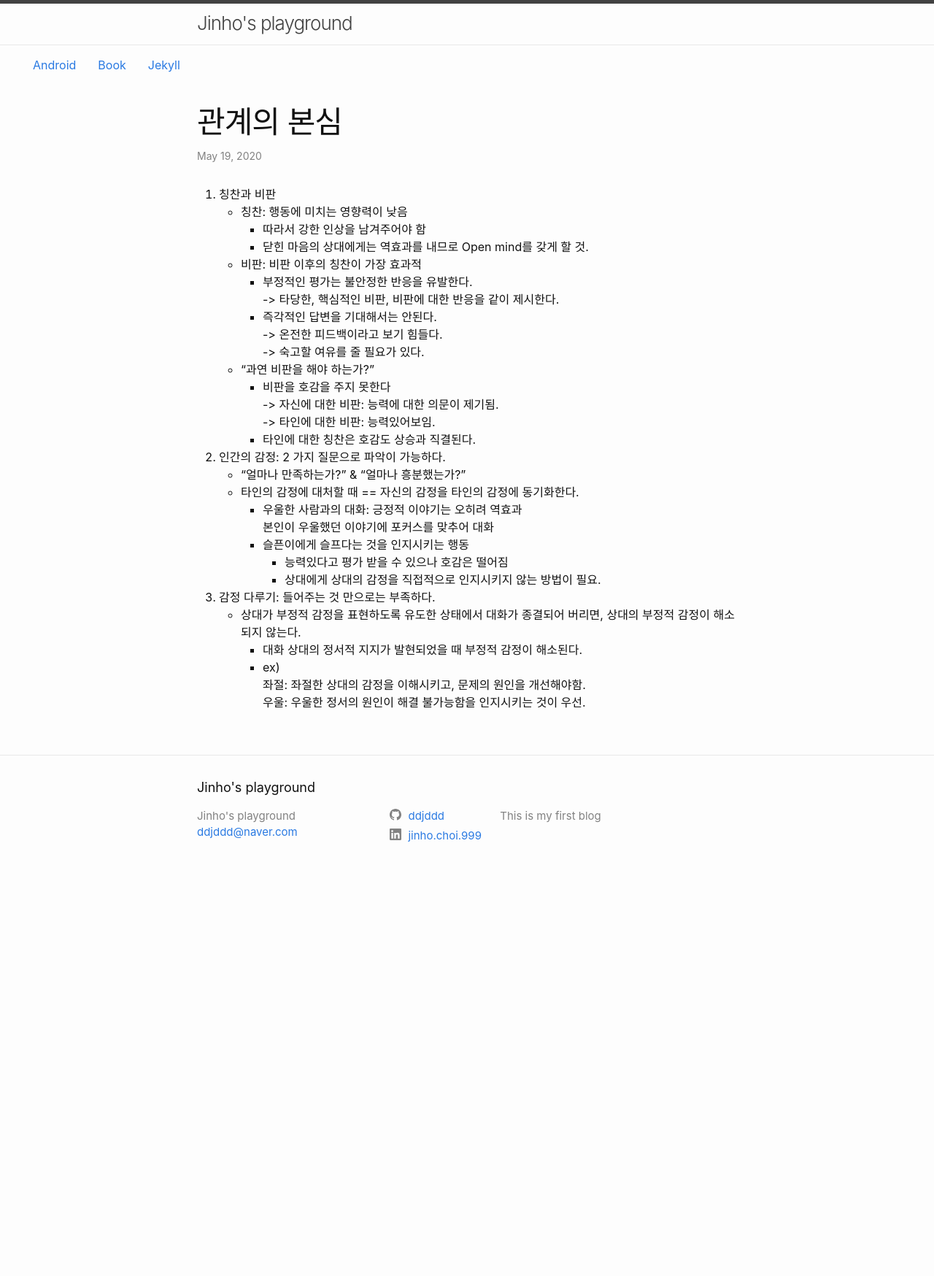
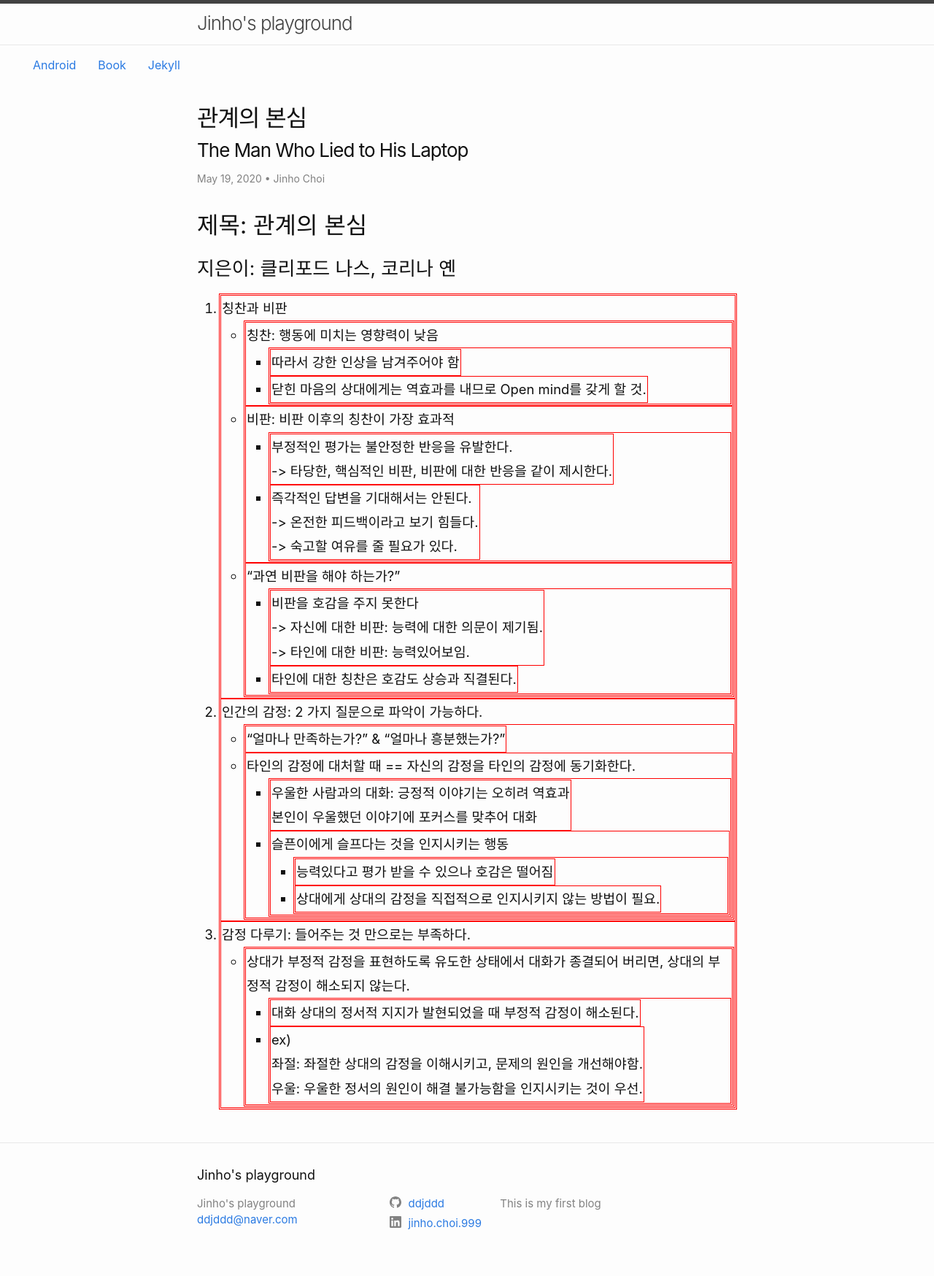
Before and after one commit to ddjddd/ddjddd.github.io, a Jekyll site: the page built from _posts/Book/2020-05-19-TheManWhoLiedToHisLaptop.md, in a window 1280 px wide. Shown: the whole page at 73% size. Built offline with Jekyll 4.4.1, drawn with Linux system fonts in a browser that asks for light colours; before the commit the page ends 1217 px from its top, so only the background shows below that.

Commit message:
Add new post & new post themne

```diff
--- /dev/null
+++ b/_layouts/post_book.html
@@ -0,0 +1,30 @@
+---
+layout: default
+---
+<article class="post h-entry" itemscope itemtype="http://schema.org/BlogPosting">
+
+  <header class="post-book-header">
+    <h1 class="post-book-title p-name" itemprop="name headline">{{ page.title | escape }}</h1>
+    {%- if page.subtitle -%}
+    <h2 class="post-book-title p-name" itemprop="name headline">{{ page.subtitle | escape }}</h2>
+    {%- endif -%}
+    <p class="post-meta">
+      <time class="dt-published" datetime="{{ page.date | date_to_xmlschema }}" itemprop="datePublished">
+        {%- assign date_format = site.minima.date_format | default: "%b %-d, %Y" -%}
+        {{ page.date | date: date_format }}
+      </time>
+      {%- if page.author -%}
+        • <span itemprop="author" itemscope itemtype="http://schema.org/Person"><span class="p-author h-card" itemprop="name">{{ page.author }}</span></span>
+      {%- endif -%}</p>
+  </header>
+
+  <div class="post-book-content e-content" itemprop="articleBody">
+    {{ content }}
+  </div>
+
+  {%- if site.disqus.shortname -%}
+    {%- include disqus_comments.html -%}
+  {%- endif -%}
+
+  <a class="u-url" href="{{ page.url | relative_url }}" hidden></a>
+</article>
--- a/_posts/Book/2020-05-19-TheManWhoLiedToHisLaptop.md
+++ b/_posts/Book/2020-05-19-TheManWhoLiedToHisLaptop.md
@@ -1,8 +1,13 @@
 ---
-layout: post
+layout: post_book
 title: 관계의 본심
+subtitle: The Man Who Lied to His Laptop
+author: Jinho Choi
 categories: [Book]
 ---
+
+## 제목: 관계의 본심
+### 지은이: 클리포드 나스, 코리나 옌
 
 1. 칭찬과 비판
     - 칭찬: 행동에 미치는 영향력이 낮음
--- /dev/null
+++ b/_sass/layout/_layout-post-book.scss
@@ -0,0 +1,67 @@
+.post-book-header {
+    margin-bottom: $spacing-unit;
+
+  // Custom
+  h1 {
+    @include relative-font-size(2);
+
+    @include media-query($on-laptop) {
+      @include relative-font-size(1.75);
+    }
+  }
+
+  h2 {
+    @include relative-font-size(1.625);
+
+    @include media-query($on-laptop) {
+      @include relative-font-size(1.375);
+    }
+  }
+}
+
+.post-book-title {
+  @include relative-font-size(2.625);
+  letter-spacing: -1px;
+  line-height: 1;
+
+  @include media-query($on-laptop) {
+    @include relative-font-size(2.25);
+  }
+}
+
+.post-book-content {
+  margin-bottom: $spacing-unit;
+
+  h2 {
+    @include relative-font-size(2);
+
+    @include media-query($on-laptop) {
+      @include relative-font-size(1.75);
+    }
+  }
+
+  h3 {
+    @include relative-font-size(1.625);
+
+    @include media-query($on-laptop) {
+      @include relative-font-size(1.375);
+    }
+  }
+
+  h4 {
+    @include relative-font-size(1.25);
+
+    @include media-query($on-laptop) {
+      @include relative-font-size(1.125);
+    }
+  }
+
+  // Custom body
+  ol, li, ul{
+    @include relative-font-size(1.15);
+    line-height: 1.8;
+    float: left;
+    border: 1px solid red;
+    padding: 1px;
+  }
+}
--- a/_sass/minima.scss
+++ b/_sass/minima.scss
@@ -47,5 +47,6 @@ $on-laptop:        800px !default;
 @import
   "minima/base",
   "minima/layout",
-  "minima/syntax-highlighting"
+  "minima/syntax-highlighting",
+  "layout/layout-post-book"
 ;
```
Also changed, not shown: _config.yml (+0 -20 lines), _posts/Book/2020-05-20-JamGgan-Mumchum.md (added, +10 -0 lines), LICENSE.txt (deleted), README.md (deleted), _sass/minima/_layout.scss (line endings or trailing spaces).
